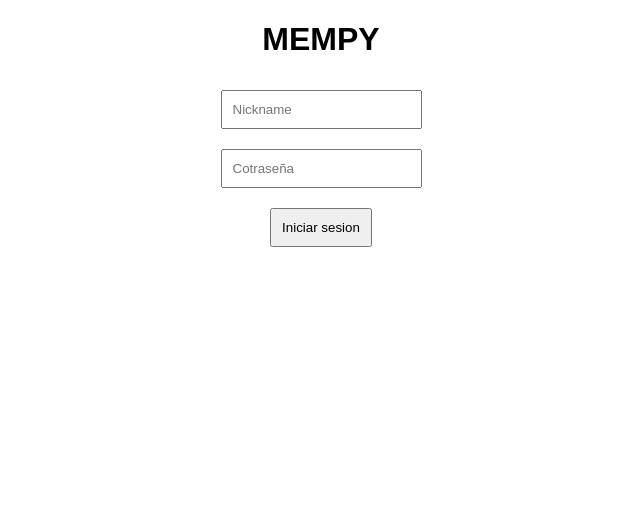
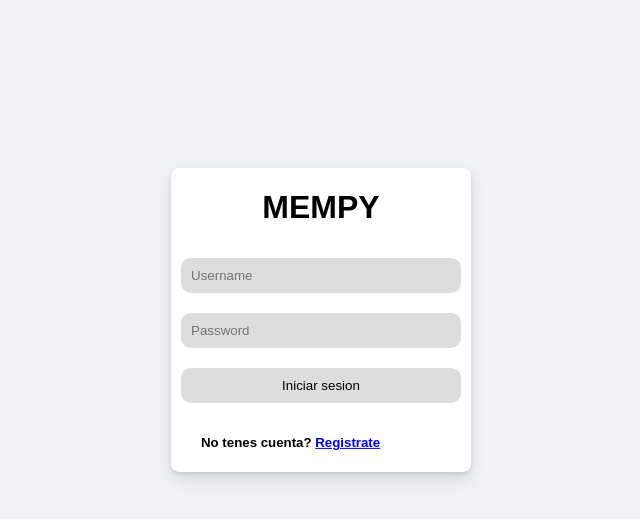
Before and after one commit to Ciuel/Proyecto-Django, a Django app: page /login/ in a window 1280 px wide. Shown: the top 519 px of the page, without its empty margins (319-959 px from the left). Run offline with Django 3.2, Linux system fonts and the light colour scheme.

Commit message:
Reimplemetacion del login e implementacion del registro

```diff
--- a/mem_py/login/admin.py
+++ b/mem_py/login/admin.py
@@ -1,6 +1,5 @@
 from django.contrib import admin
-from .models import User,Config
+from .models import UserProfile
 # Register your models here.
 
-admin.site.register(User)
-admin.site.register(Config)
+admin.site.register(UserProfile)
--- a/mem_py/login/forms.py
+++ b/mem_py/login/forms.py
@@ -1,13 +1,42 @@
 from django import forms
+from django.contrib.auth.forms import UserCreationForm,AuthenticationForm
+from .models import UserProfile
 
 # Create your forms here
 
-class LoginForm(forms.Form):
-    nickname=forms.CharField(label="",max_length=25,widget=forms.TextInput(attrs={
-        "placeholder":"Nickname",
-        "id":"login_nick"
-    }))
-    password=forms.CharField(label="",max_length=16,widget=forms.PasswordInput(attrs={
-        "placeholder":"Cotraseña",
-        "id":"login_password"
-    }))
+class LoginForm(AuthenticationForm):
+    def __init__(self, request, *args, **kwargs):
+        super().__init__(self, request, *args, **kwargs)
+        self.fields['username'].widget.attrs.update({'placeholder':'Username'})
+        self.fields['password'].widget.attrs.update({'placeholder':'Password'})
+        self.error_messages['invalid_login']="Contraseña o Usuario incorrecto"
+        for fieldname in ['username','password']:
+            self.fields[fieldname].help_text = None
+            self.fields[fieldname].label=""
+    class Meta:
+        model= UserProfile
+        fields=[
+            "username",
+            "password",
+        ]
+
+class RegisterForm(UserCreationForm):
+
+    def __init__(self, *args, **kwargs):
+        super(UserCreationForm, self).__init__(*args, **kwargs)
+        self.fields['username'].widget.attrs.update({'placeholder':'Username'})
+        self.fields['email'].widget.attrs.update({'placeholder':'Email'})
+        self.fields['password1'].widget.attrs.update({'placeholder':'Password'})
+        self.fields['password2'].widget.attrs.update({'placeholder':'Repeat password'})
+        for fieldname in ['username','email','password1', 'password2']:
+            self.fields[fieldname].help_text = None
+            self.fields[fieldname].label=""
+
+    class Meta:
+        model= UserProfile
+        fields=[
+            "username",
+            "email",
+            "password1",
+            "password2",
+        ]
--- a/mem_py/login/static/login.css
+++ b/mem_py/login/static/login.css
@@ -1,18 +1,48 @@
 :root{
     font-family:arial;
+    background: #f0f2f5;
+}
+
+.container{
+    position: absolute;
+    left: 50%;
+    top: 40%;
+    transform: translate(-50%, -50%);
+    background-color: #fff;
+    border: none;
+    border-radius: 8px;
+    box-shadow: 0 2px 4px rgb(0 0 0 / 10%), 0 8px 16px rgb(0 0 0 / 10%);
+    box-sizing: border-box;
+    width:300px;
+}
+
+form {
+    display: flex;
+    justify-content: space-between;
+    flex-direction: column;
 }
 
 h1 {
     size:50px;
     text-align: center;
-    font-weight: bold;
 }
-form {
-    align-items: center;
-    display: flex;
-    flex-direction: column;
+#infoBanner{
+    align-self: center;
 }
-input {
+#registerBanner{
+    margin-left: 10%;
+}
+input{
     margin:10px;
     padding:10px;
+    outline-width: 0;
+    box-sizing: border-box;
+    border-radius: 10px;
+    border: none;
+    background-color: rgba(204, 203, 203, 0.657);
 }
+
+
+#login_button:hover{
+    background-color: rgb(27, 99, 167);
+}
--- a/mem_py/login/templates/login/login.html
+++ b/mem_py/login/templates/login/login.html
@@ -5,14 +5,20 @@
     <link href={% static 'login.css' %} rel='stylesheet'>
 {% endblock stylsheet %}
 {% block body %}
-    <h1 id="Title">MEMPY</h1>
-    <form method="POST">
-        {% csrf_token %}
-        {{ form_login }}
-        <input type='submit' value='Iniciar sesion' id='login_button'>
-        {% if usernotfound %}
-        <h3 style="color:red"> El Usuario no existe </h3>
-        {% endif %}
-    </form>
+    <div class="container">
+        <h1 id="Title">MEMPY</h1>
+        <form method="POST">
+            {% csrf_token %}
+            {% for field in form %}
+                    {{ field }}
+                    {% if field.help_text %}
+                    <p class="help">{{ field.help_text|safe }}</p>
+                    {% endif %}
+            {% endfor %}
+            {{ form.non_field_errors}}
+            <input type='submit' value='Iniciar sesion' id='login_button'>
+        </form>
+        <h5 id="registerBanner"> No tenes cuenta? <a  href={% url 'login:register' %}>Registrate</a></h5>
+    </div>
 
 {% endblock body %}
--- a/mem_py/login/urls.py
+++ b/mem_py/login/urls.py
@@ -3,6 +3,6 @@ from . import views
 
 app_name='login'
 urlpatterns = [
-    path("",views.login,name='login'),
-    path("register",views.register,name='register'),
+    path("",views.loginPage,name='login'),
+    path("register",views.registerPage,name='register'),
 ]
--- a/mem_py/login/views.py
+++ b/mem_py/login/views.py
@@ -1,23 +1,27 @@
-from django.shortcuts import render
+from django.shortcuts import render,redirect
 from django.http import HttpResponse
-from .forms import LoginForm
-from .models import User
+from django.contrib.auth import authenticate,login
+from .forms import RegisterForm,LoginForm
 
 # Create your views here.
 
-def login(request):
-    login_form=LoginForm(request.POST or None)
-    if login_form.is_valid():
-        info=login_form.cleaned_data
-        try:
-            user=User.objects.get(nick=info["nickname"],password=info["password"])
-            #HttpResponseRedirect('') Redireccion a la pagina inicial
-        except:
-            return render(request,'login/login.html',{"form_login":login_form,"usernotfound":True})
+def loginPage(request):
+    form=LoginForm(request.POST or None)
+    print(form.errors)
+    if form.is_valid():
+        username = form.cleaned_data.get("username")
+        password = form.cleaned_data.get('password')
+        user= authenticate(request,username=username,password=password)
+        if user:
+            login(request, user)
+            return redirect('')
 
-    return render(request,'login/login.html',{"form_login":login_form,"usernotfound":False})
+    return render(request,'login/login.html',{"form":form})
 
-def register(request):
-    return render(request,'login/register.html',{
-        "form_register":0
-    })
+
+def registerPage(request):
+    register=RegisterForm(request.POST or None)
+    if register.is_valid():
+        register.save()
+        return redirect('login:login')
+    return render(request,'login/register.html',{"form_register":register})
```
Also changed, not shown: mem_py/login/models.py (+7 -17 lines), mem_py/login/templates/login/register.html (+8 -2 lines), mem_py/db.sqlite3, mem_py/login/migrations/0003_auto_20210719_1813.py (added).
